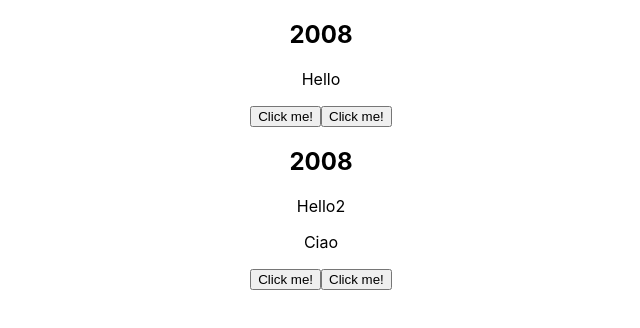
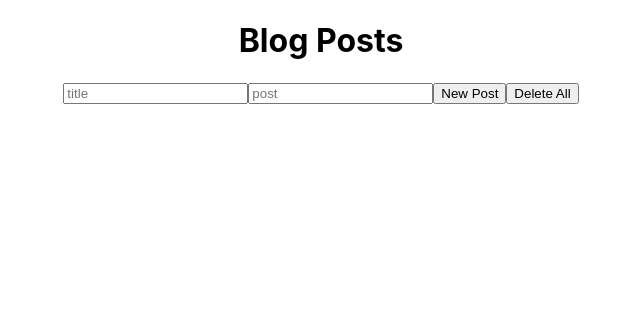
Before and after one commit to sorci89/react-practices, a React (Create React App) app: page / in a window 1280 px wide. Shown: the top 328 px of the page, without its empty margins (319-959 px from the left). Built offline with nearby package versions, Linux system fonts and the light colour scheme.

Commit message:
during class

```diff
--- a/src/App.jsx
+++ b/src/App.jsx
@@ -1,13 +1,69 @@
 import './App.css';
-import ButtonWithClass from './ButtonWithClass';
-import ButtonWithHooks from './ButtonWithHooks';
+import {useState} from "react"
+
+
+// const dummyPosts = [
+//   {
+//     title: "Cím1",
+//     postText: "Szöveg1",
+//     date: "2022.02.01"
+//   },
+//   {
+//     title: "Cím2",
+//     postText: "Szöveg2",
+//     date: "2022.02.02"
+//   },
+
+//   {
+//     title: "Cím3",
+//     postText: "Szöveg3",
+//     date: "2022.02.03"
+//   },
+//   {
+//     title: "Cím4",
+//     postText: "Szöveg4",
+//     date: "2022.02.04"
+//   }
+// ];
+
 
 function App() {
 
+  // const [posts, setPosts] = useState(dummyPosts);
+  const [posts, setPosts] = useState([]);
+
+  function add() {
+    setPosts([...posts,{
+      title: "Random",
+    postText: "Szöveg4",
+    date: "2022.02.04"
+    }])
+
+  }
+
   return (
     <div className="App" >
-     <ButtonWithClass />
-     <ButtonWithHooks />
+      <h1>Blog Posts</h1>
+
+      <div>
+        <input type="text" placeholder="title" />
+        <input type="text" placeholder="post"/>
+        <button onClick={add}>New Post</button>
+        <button onClick={()=> setPosts([])}>Delete All</button>
+      </div>
+      {posts.map((post)=> {
+      return (
+        <div key={post.title}>
+          <h2>{post.title}</h2>
+          <p>{post.postText}</p>
+          <p>{post.date}</p>
+          <input type="text" placeholder='New post title' />
+          <input type="text" placeholder='New post text' />
+          <button>Edit</button>
+          <button>Delete</button>
+        </div>
+      )
+      })}
     </div>
 
   );
--- a/src/ButtonWithClass.js
+++ /dev/null
@@ -1,28 +0,0 @@
-import React, { Component } from "react";
-
-export class ButtonWithClass extends Component {
-  constructor() {
-    super();
-    this.state = {
-      greeting: "Hello",
-      title: "2008",
-    };
-  }
-
-  render() {
-    return (
-      <div>
-        <h2>{this.state.title}</h2>
-        <p>{this.state.greeting}</p>
-        <button onClick={() => this.setState({ greeting: "Bye" })}>
-          Click me!
-        </button>
-        <button onClick={() => this.setState({ title: "2022" })}>
-          Click me!
-        </button>
-      </div>
-    );
-  }
-}
-
-export default ButtonWithClass;
--- a/src/ButtonWithHooks.js
+++ /dev/null
@@ -1,18 +0,0 @@
-import React, { useState } from "react";
-
-function ButtonWithHooks() {
-  const [greeting, setGreeting] = useState({ key1: "Hello2", key2: "Ciao" });
-  const [title, setTitle] = useState("2008");
-
-  return (
-    <div>
-      <h2>{title}</h2>
-      <p>{greeting.key1}</p>
-      <p>{greeting.key2}</p>
-      <button onClick={() => setGreeting({ key1: "Bye2" })}>Click me!</button>
-      <button onClick={() => setTitle("2022")}>Click me!</button>
-    </div>
-  );
-}
-
-export default ButtonWithHooks;
```
Also changed, not shown: 1 other file (tests, documents, lock files or other folders).
